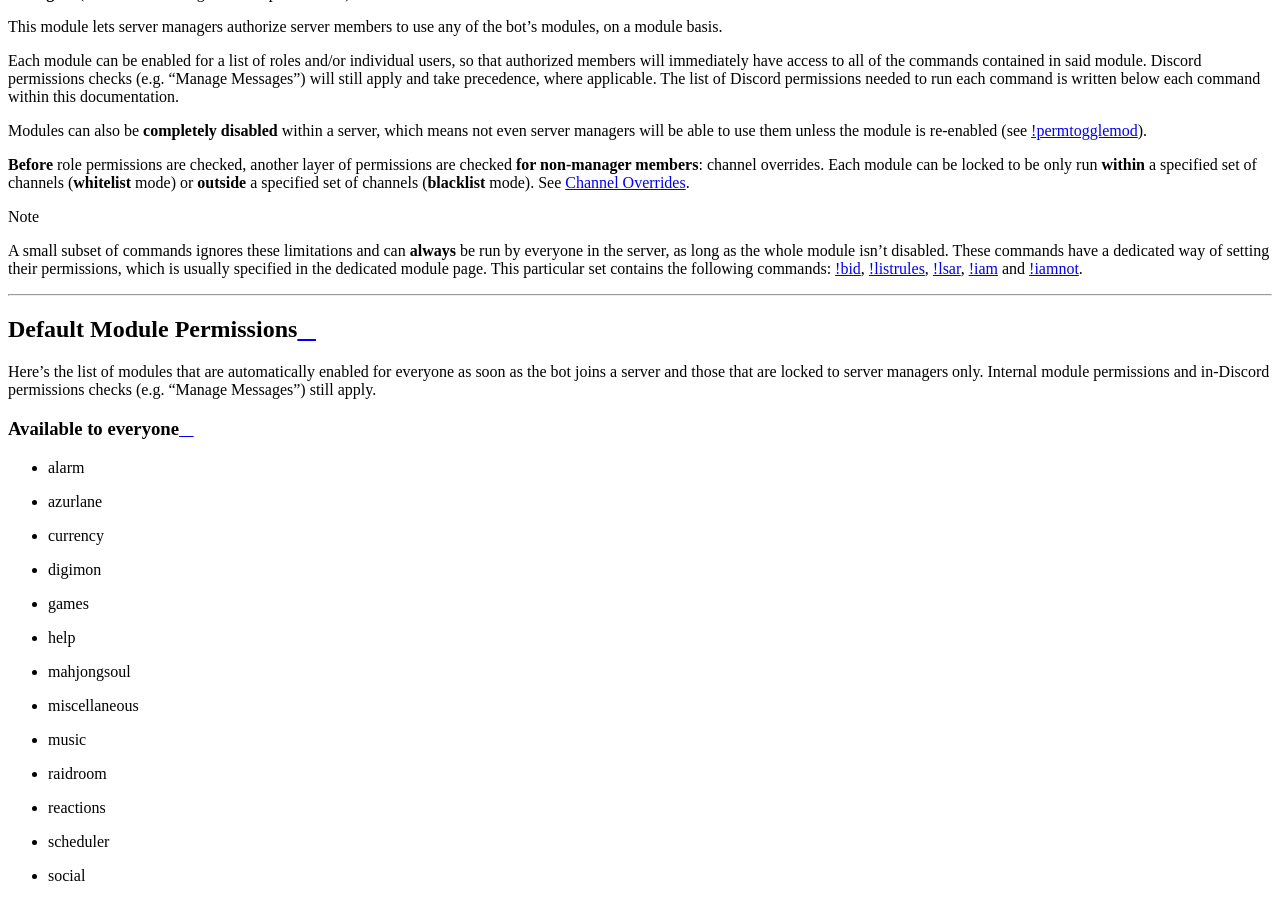
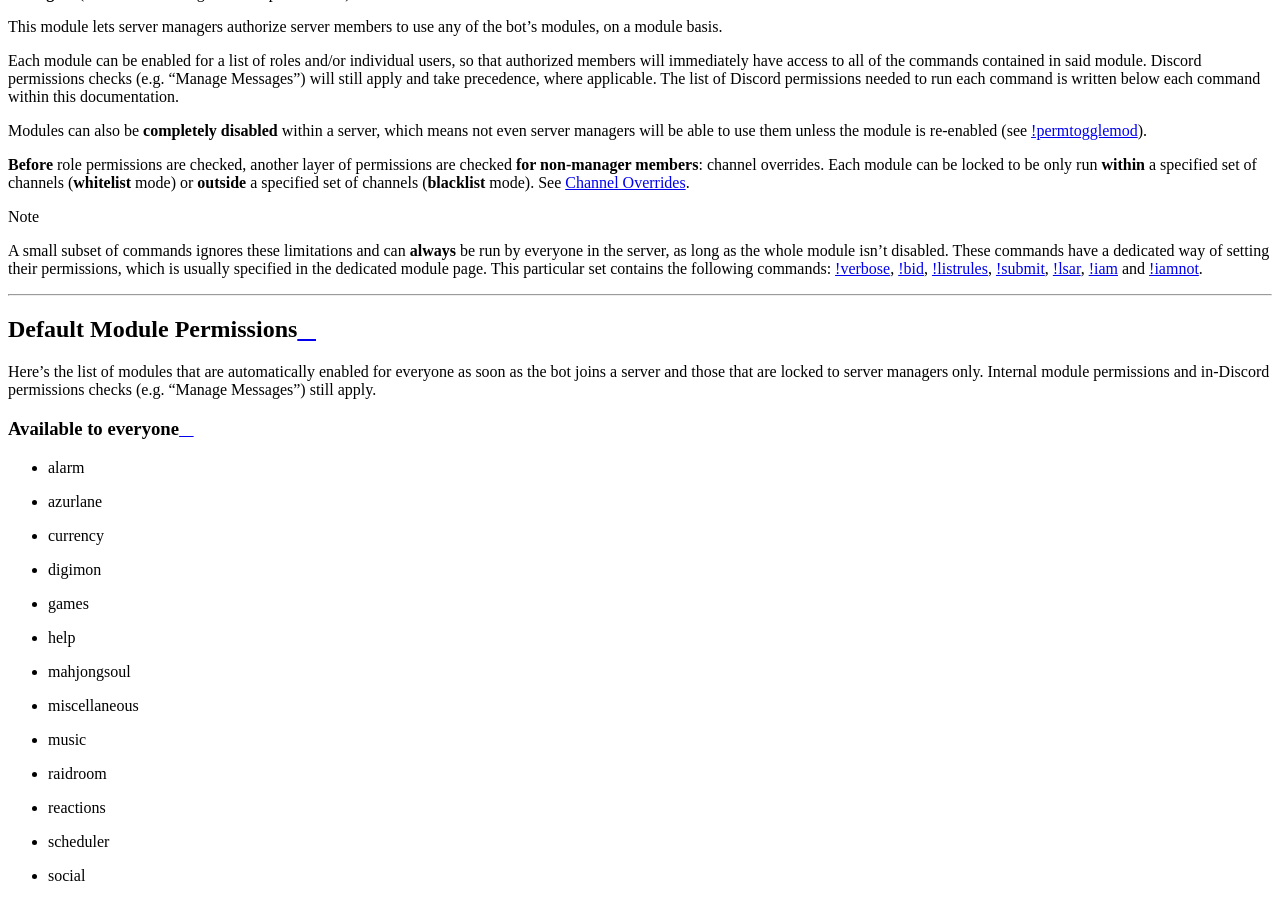
Before and after one commit to cycloptux/GiselleBot-Documentation, a Sphinx documentation site: the page built from docs/source/moderation_and_administration/permissions.rst, in a window 1280 px wide and 900 px high, scrolled down 1940 px. Built offline with Sphinx 7.4.7 and the Read the Docs theme 2.0.0, drawn with Linux system fonts in a browser that asks for light colours.

Commit message:
Added verbose and submit to the lsit of always-available commands.

```diff
--- a/docs/source/moderation_and_administration/permissions.rst
+++ b/docs/source/moderation_and_administration/permissions.rst
@@ -15,7 +15,7 @@ Modules can also be **completely disabled** within a server, which means not eve
 **Before** role permissions are checked, another layer of permissions are checked **for non-manager members**: channel overrides. Each module can be locked to be only run **within** a specified set of channels (**whitelist** mode) or **outside** a specified set of channels (**blacklist** mode). See :ref:`channel-overrides`.
 
 .. note::
-    A small subset of commands ignores these limitations and can **always** be run by everyone in the server, as long as the whole module isn't disabled. These commands have a dedicated way of setting their permissions, which is usually specified in the dedicated module page. This particular set contains the following commands: :ref:`bid`, :ref:`listrules`, :ref:`lsar`, :ref:`iam` and :ref:`iamnot`.
+    A small subset of commands ignores these limitations and can **always** be run by everyone in the server, as long as the whole module isn't disabled. These commands have a dedicated way of setting their permissions, which is usually specified in the dedicated module page. This particular set contains the following commands: :ref:`verbose`, :ref:`bid`, :ref:`listrules`, :ref:`submit`, :ref:`lsar`, :ref:`iam` and :ref:`iamnot`.
 
 ....
 
@@ -49,6 +49,8 @@ Available to everyone
 
 Permissions Debugging
 =====================
+
+.. _verbose:
 
 |bot_prefix|\ verbose
 ---------------------
@@ -89,7 +91,7 @@ Shows a summary of all the modules that are available within the current Discord
 ....
 
 |bot_prefix|\ permshowmod
------------------------------
+-------------------------
 
 Command Syntax
 ^^^^^^^^^^^^^^
```
